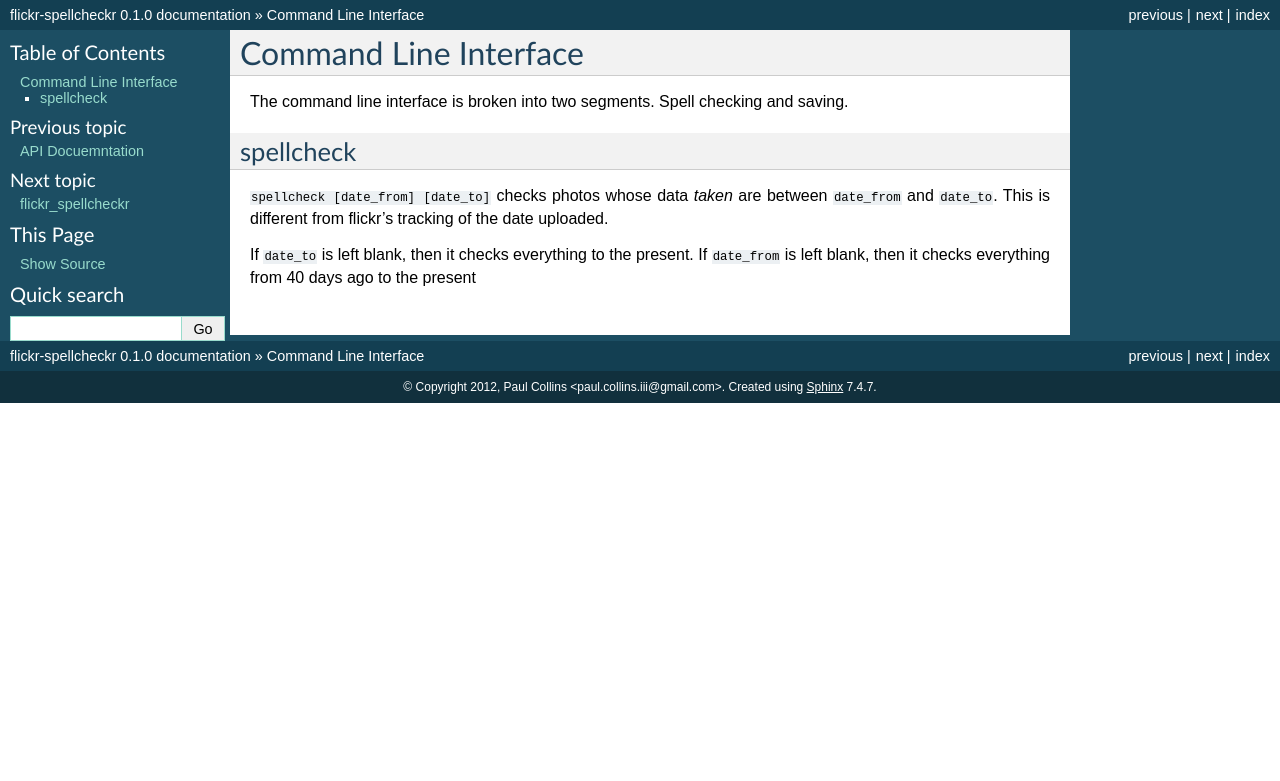
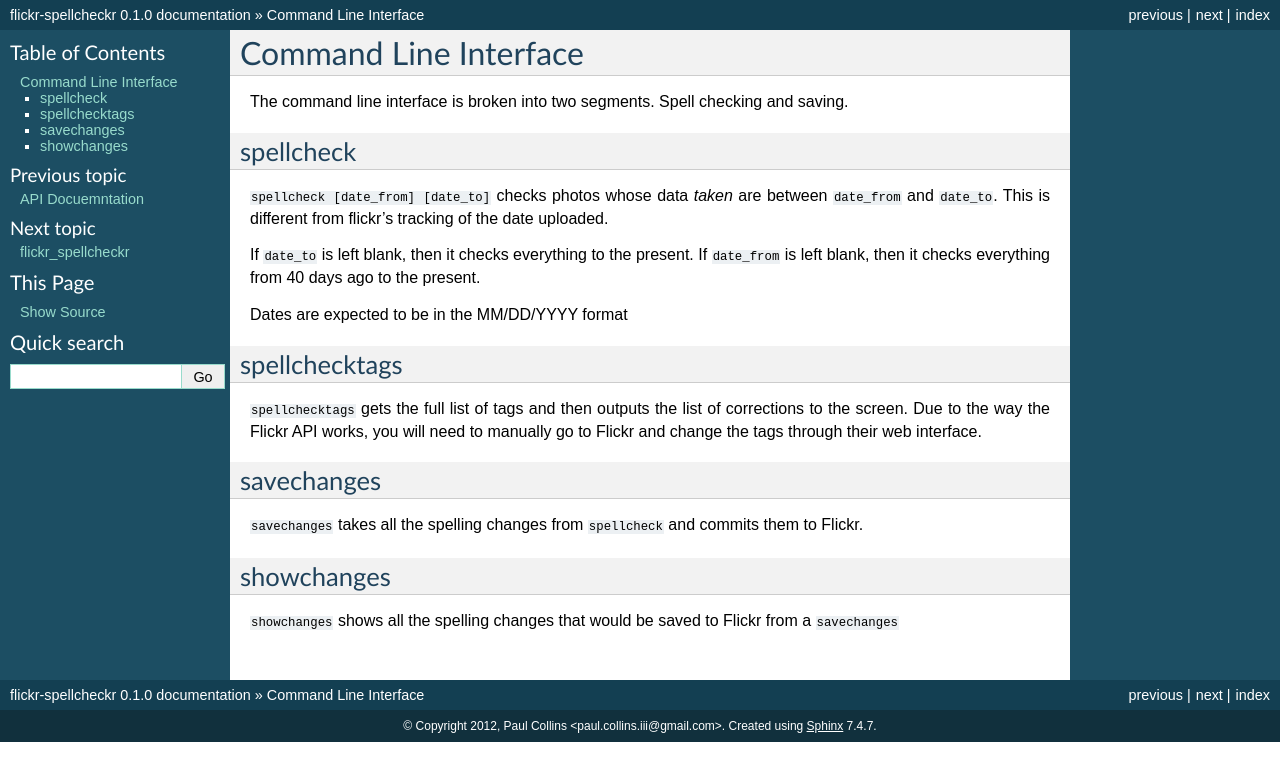
Before and after one commit to paulcollinsiii/flickr-spellcheckr, a Sphinx documentation site: the page built from docs/user/cli.rst, in a window 1280 px wide. Shown: the top 781 px of the page. Built offline with Sphinx 7.4.7, drawn with Linux system fonts in a browser that asks for light colours.

Commit message:
close #2: Missing documentation

```diff
--- a/docs/user/cli.rst
+++ b/docs/user/cli.rst
@@ -12,4 +12,22 @@
 
 If ``date_to`` is left blank, then it checks everything to the present.
 If ``date_from`` is left blank, then it checks everything from 40 days ago to
-the present
+the present.
+
+Dates are expected to be in the MM/DD/YYYY format
+
+spellchecktags
+--------------
+``spellchecktags`` gets the full list of tags and then outputs the list of
+corrections to the screen. Due to the way the Flickr API works, you will need
+to manually go to Flickr and change the tags through their web interface.
+
+savechanges
+-----------
+``savechanges`` takes all the spelling changes from ``spellcheck`` and commits
+them to Flickr.
+
+showchanges
+-----------
+``showchanges`` shows all the spelling changes that would be saved to Flickr
+from a ``savechanges``
```
Also changed, not shown: 1 other file.
